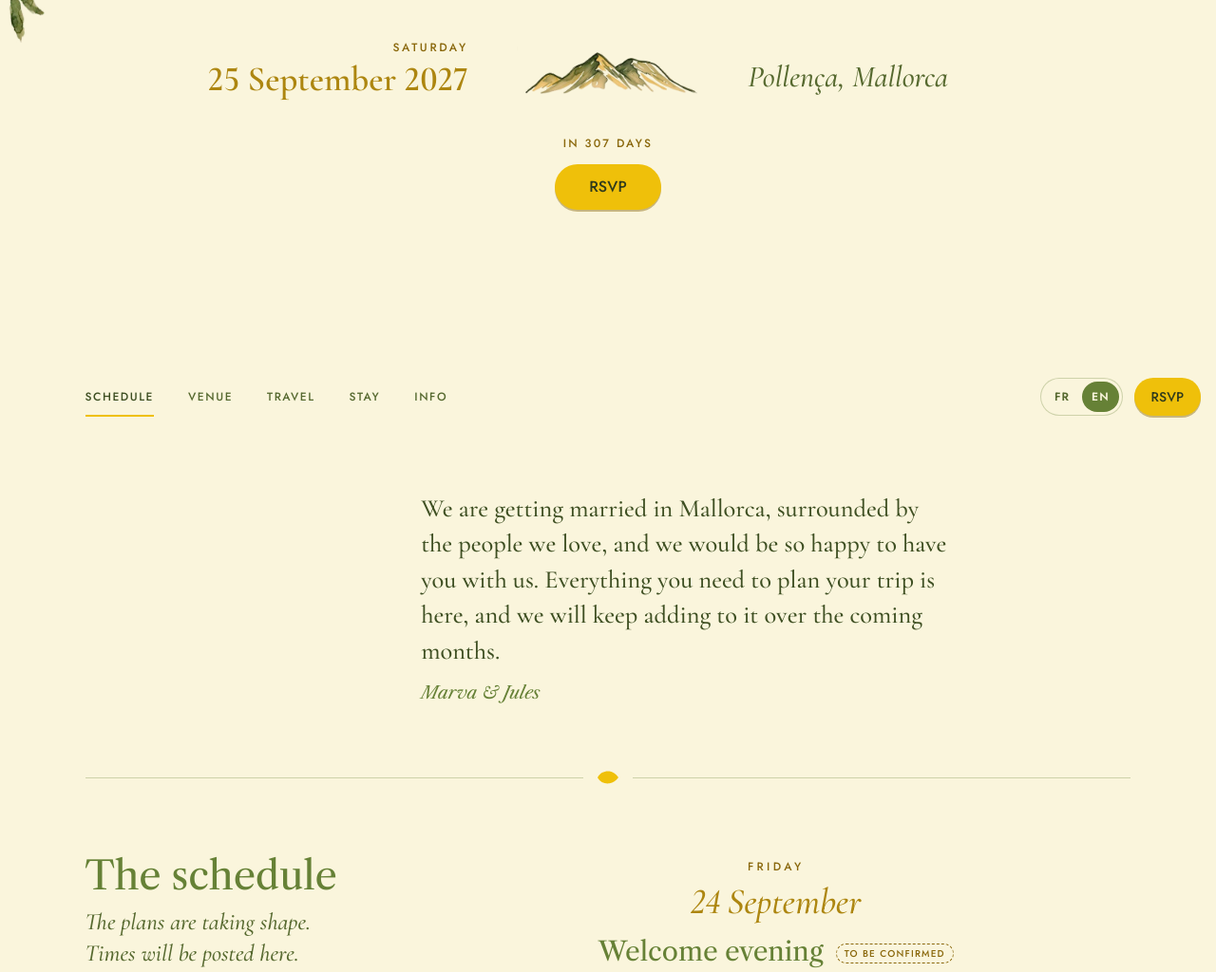
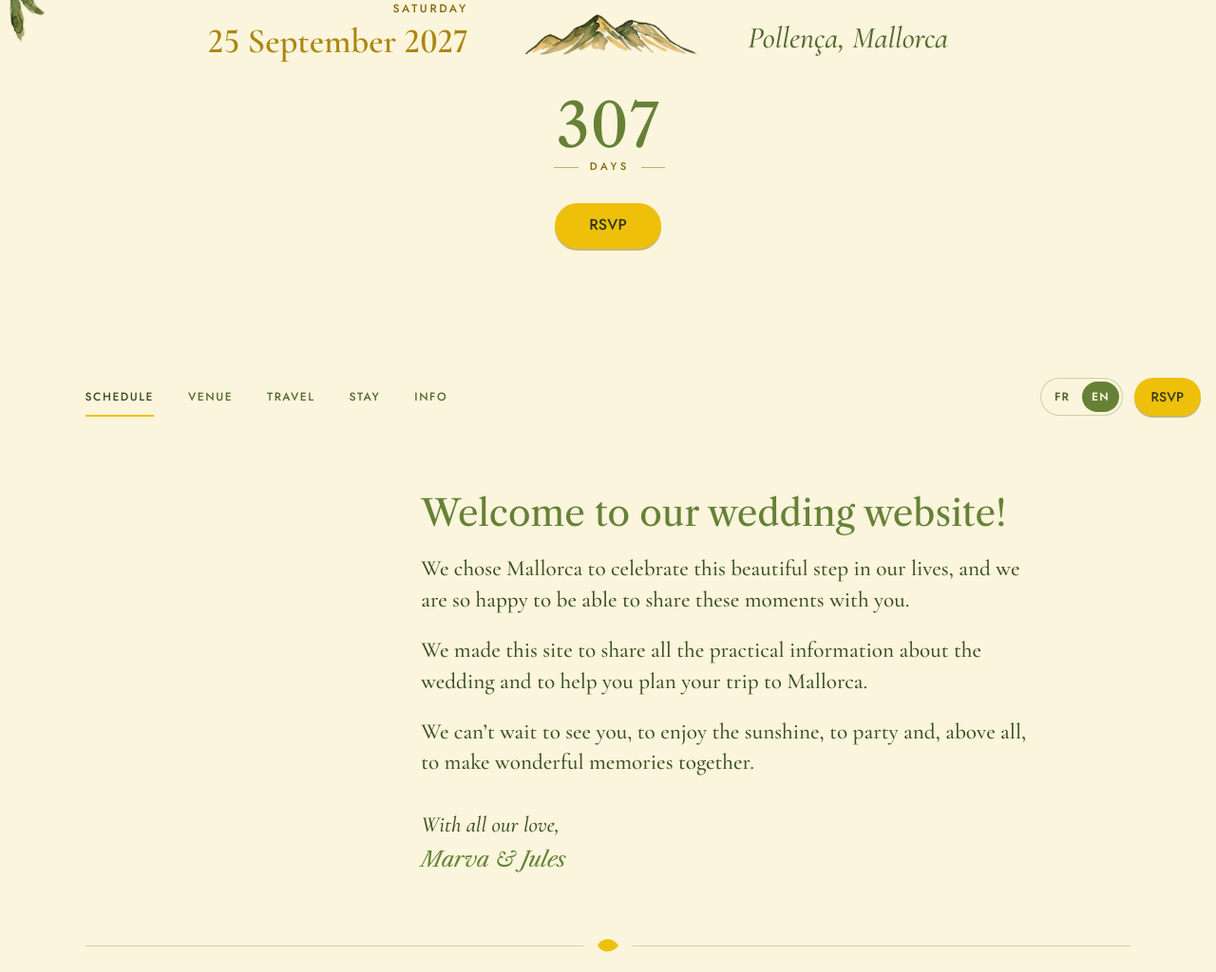
Before and after one commit to marvahakimi0604-dotcom/marva-jules-2027, a plain HTML site: page index.html in a window 1280 px wide. Shown: the part 410-1434 px from the top of the page at 95% size. Drawn offline with nearby package versions, Linux system fonts and the light colour scheme.

Commit message:
Nouveau texte de bienvenue, décompte épuré, sous-titre du programme retiré
Co-Authored-By: Claude Opus 5.5 <noreply@anthropic.com>
Claude-Session: https://claude.ai/code/session_01SzpN4HYBbAGRpmVzjb5h5U

```diff
--- a/index.html
+++ b/index.html
@@ -60,8 +60,12 @@ fieldset{border:0;min-width:0}
 .date{font:600 clamp(1.75rem,7.6vw,2.5rem)/1.1 var(--script);color:var(--gold);font-variant-numeric:lining-nums}
 .dow{display:block;font:500 .75rem/1 var(--text);letter-spacing:.22em;text-transform:uppercase;color:var(--ochre);margin-bottom:.55rem}
 .place{font:italic 500 clamp(1.3rem,5.4vw,1.6rem)/1.3 var(--script);color:var(--leaf);margin-top:.3rem}
-.count{font:500 .75rem/1 var(--text);letter-spacing:.18em;text-transform:uppercase;color:var(--ochre);margin-top:min(1.4rem,2.2svh)}
-.hero .btn{margin-top:min(1.1rem,2svh)}
+.count{font:500 .75rem/1 var(--text);letter-spacing:.18em;text-transform:uppercase;color:var(--ochre);margin-top:min(2rem,3.2svh)}
+.count:not([hidden]){display:flex;flex-direction:column;align-items:center;gap:.55rem}
+.count-num{font:400 clamp(2.6rem,6.5svh,3.4rem)/.9 var(--display);color:var(--olive);letter-spacing:.01em;font-variant-numeric:lining-nums}
+.count-unit{display:flex;align-items:center;gap:.75rem;font:500 .6875rem/1 var(--text);letter-spacing:.32em;text-transform:uppercase;color:var(--ochre);padding-left:.32em}
+.count-unit::before,.count-unit::after{content:"";width:1.6rem;height:1px;background:currentColor;opacity:.5}
+.hero .btn{margin-top:min(1.6rem,3svh)}
 .hero-meta{display:flex;flex-direction:column;align-items:center}
 
 /* ── Boutons ─────────────────────────────────────────────── */
@@ -111,7 +115,10 @@ h3{font:400 1.2rem/1.25 var(--display);color:var(--ink);text-wrap:balance}
 
 .intro{padding:2.5rem var(--gutter) 0}
 .intro p{font:500 1.35rem/1.42 var(--script);color:var(--ink);max-width:30ch}
-.intro .sign{font:italic 400 1.15rem/1 var(--display);color:var(--olive);margin-top:1rem}
+.intro p + p{margin-top:.85em}
+.intro .hello{font:400 1.75rem/1.2 var(--display);color:var(--olive)}
+.intro .love{font-style:italic;margin-top:1.4em}
+.intro .sign{font:italic 400 1.15rem/1 var(--display);color:var(--olive);margin-top:.5rem}
 
 /* Programme */
 .days{margin-top:2.25rem}
@@ -260,7 +267,9 @@ input[aria-invalid="true"],select[aria-invalid="true"]{border-color:var(--alert)
   .dow{font-size:clamp(.75rem,1.4svh,1rem)}
   .place{font-size:clamp(1.4rem,min(1.8vw,3svh),2.2rem)}
   .count{font-size:clamp(.75rem,1.4svh,1rem);margin-top:5svh}
-  .hero .btn{margin-top:2svh;font-size:clamp(1rem,1.9svh,1.35rem);padding-inline:2.2em;min-height:max(3rem,6svh)}
+  .count-num{font-size:clamp(3rem,8svh,5.5rem)}
+  .count-unit{font-size:clamp(.7rem,1.3svh,.9rem)}
+  .hero .btn{margin-top:4svh;font-size:clamp(1rem,1.9svh,1.35rem);padding-inline:2.2em;min-height:max(3rem,6svh)}
 
   .nav{padding-inline:var(--gutter) 1rem}
   .nav-links{gap:2.25rem;-webkit-mask-image:none;mask-image:none;padding-right:0}
@@ -271,7 +280,9 @@ input[aria-invalid="true"],select[aria-invalid="true"]{border-color:var(--alert)
   .block > .block-head{grid-column:1;grid-row:1 / span 12;position:sticky;top:5.5rem}
   .block-head .lead{max-width:22ch}
   .intro{padding-top:4.5rem}
-  .intro p{font-size:clamp(1.65rem,2vw,2.1rem);max-width:44ch}
+  .intro p{font-size:clamp(1.45rem,1.7vw,1.85rem);max-width:58ch}
+  .intro .hello{font-size:clamp(2.2rem,3vw,3rem)}
+  .intro .sign{font-size:1.4rem}
   .block{padding-top:4.5rem}
   .rule{margin-top:4.5rem}
   h2{font-size:2.6rem}
@@ -354,7 +365,11 @@ input[aria-invalid="true"],select[aria-invalid="true"]{border-color:var(--alert)
 
   <main>
     <section class="intro" aria-label="Bienvenue">
-      <p>Nous nous marions à Majorque, entourés de nos proches, et nous serions si heureux de vous compter parmi nous. Tout ce qu’il faut savoir pour préparer votre venue est réuni ici. Le site s’enrichira au fil des mois.</p>
+      <p class="hello">Bienvenue sur notre site de mariage !</p>
+      <p>Nous avons choisi Majorque pour célébrer cette belle étape de notre vie, et on est tellement heureux de pouvoir partager ces moments avec vous.</p>
+      <p>On a créé ce site pour partager avec vous toutes les informations pratiques autour du mariage et vous aider à préparer votre venue à Majorque.</p>
+      <p>On a hâte de vous retrouver, de profiter du soleil, de faire la fête et surtout de créer de merveilleux souvenirs tous ensemble.</p>
+      <p class="love">Avec tout notre amour,</p>
       <p class="sign">Marva &amp; Jules</p>
     </section>
 
@@ -363,7 +378,6 @@ input[aria-invalid="true"],select[aria-invalid="true"]{border-color:var(--alert)
     <section class="block" id="programme">
       <div class="block-head">
         <h2>Le programme</h2>
-        <p class="lead">Le déroulé se précise. Les horaires arriveront ici.</p>
       </div>
       <ol class="days">
         <li class="day">
@@ -720,9 +734,12 @@ input[aria-invalid="true"],select[aria-invalid="true"]{border-color:var(--alert)
     "Dormir": "Stay",
     "Pratique": "Info",
     "Répondre": "RSVP",
-    "Nous nous marions à Majorque, entourés de nos proches, et nous serions si heureux de vous compter parmi nous. Tout ce qu’il faut savoir pour préparer votre venue est réuni ici. Le site s’enrichira au fil des mois.": "We are getting married in Mallorca, surrounded by the people we love, and we would be so happy to have you with us. Everything you need to plan your trip is here, and we will keep adding to it over the coming months.",
+    "Bienvenue sur notre site de mariage !": "Welcome to our wedding website!",
+    "Nous avons choisi Majorque pour célébrer cette belle étape de notre vie, et on est tellement heureux de pouvoir partager ces moments avec vous.": "We chose Mallorca to celebrate this beautiful step in our lives, and we are so happy to be able to share these moments with you.",
+    "On a créé ce site pour partager avec vous toutes les informations pratiques autour du mariage et vous aider à préparer votre venue à Majorque.": "We made this site to share all the practical information about the wedding and to help you plan your trip to Mallorca.",
+    "On a hâte de vous retrouver, de profiter du soleil, de faire la fête et surtout de créer de merveilleux souvenirs tous ensemble.": "We can’t wait to see you, to enjoy the sunshine, to party and, above all, to make wonderful memories together.",
+    "Avec tout notre amour,": "With all our love,",
     "Le programme": "The schedule",
-    "Le déroulé se précise. Les horaires arriveront ici.": "The plans are taking shape. Times will be posted here.",
     "Vendredi": "Friday",
     "septembre": "September",
     "Soirée de bienvenue": "Welcome evening",
@@ -846,7 +863,7 @@ input[aria-invalid="true"],select[aria-invalid="true"]{border-color:var(--alert)
   const T = {
     fr: {
       title: 'Mariage Marva & Jules',
-      days: d => 'Dans ' + d + ' jours', tomorrow: 'C’est demain', today: 'C’est aujourd’hui',
+      unit: 'jours', unit1: 'jour', today: 'C’est aujourd’hui',
       needFirst: 'Indiquez le prénom.', needLast: 'Indiquez le nom.',
       badMail: 'Vérifiez l’adresse, par exemple prenom@exemple.fr.',
       formError: 'Il manque une information. Complétez les champs signalés, puis recommencez.',
@@ -862,7 +879,7 @@ input[aria-invalid="true"],select[aria-invalid="true"]{border-color:var(--alert)
     },
     en: {
       title: 'Marva & Jules’s wedding',
-      days: d => 'In ' + d + ' days', tomorrow: 'It’s tomorrow', today: 'It’s today',
+      unit: 'days', unit1: 'day', today: 'It’s today',
       needFirst: 'Please enter the first name.', needLast: 'Please enter the last name.',
       badMail: 'Please check the address, for example name@example.com.',
       formError: 'Something is missing. Fill in the highlighted fields, then try again.',
@@ -926,7 +943,13 @@ input[aria-invalid="true"],select[aria-invalid="true"]{border-color:var(--alert)
     const el = $('#count'), now = new Date();
     const days = Math.round((Date.UTC(2027, 8, 25) - Date.UTC(now.getFullYear(), now.getMonth(), now.getDate())) / 864e5);
     if (days < 0) return;
-    el.textContent = days > 1 ? T[L].days(days) : days === 1 ? t('tomorrow') : t('today');
+    el.textContent = '';
+    if (days > 0) {
+      const num = document.createElement('span'), unit = document.createElement('span');
+      num.className = 'count-num'; num.textContent = days;
+      unit.className = 'count-unit'; unit.textContent = days > 1 ? t('unit') : t('unit1');
+      el.append(num, unit);
+    } else el.textContent = t('today');
     el.hidden = false;
   }
 
```
